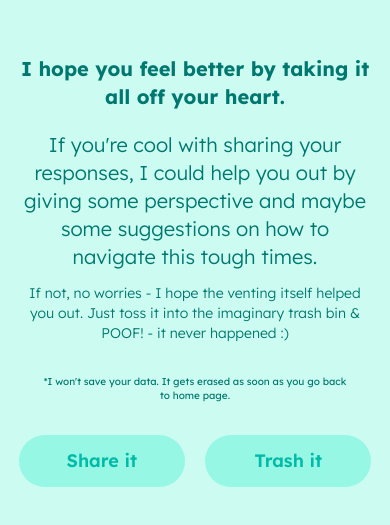
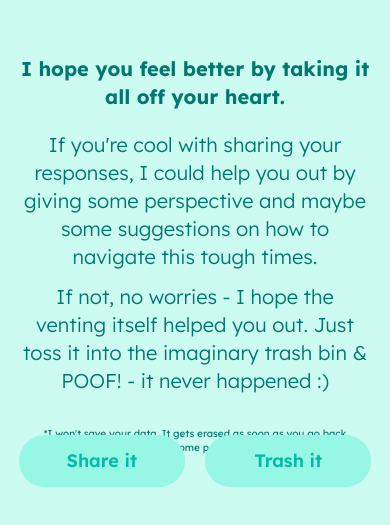
Before and after one commit to vaishLakshman/vent-it-out-app, a Next.js app: page /make-a-choice in a window 390 px wide. Shown: the part 131-656 px from the top of the page. Built offline with nearby package versions, Linux system fonts and the light colour scheme.

Commit message:
again css edits

```diff
--- a/src/app/make-a-choice/page.tsx
+++ b/src/app/make-a-choice/page.tsx
@@ -40,7 +40,7 @@ export default function MakeAChoice() {
               out by giving some perspective and maybe some suggestions on how
               to navigate this tough times.
             </h3>
-            <h3 className="w-fit mx-auto text-sm mb-8 font-light lg:mb-10 text-md font-bold lg:text-2xl">
+            <h3 className="w-fit mx-auto mb-8 font-light lg:mb-10 text-md font-bold lg:text-2xl">
               If not, no worries - I hope the venting itself helped you out.
               Just toss it into the imaginary trash bin & POOF! - it never
               happened :)
```
